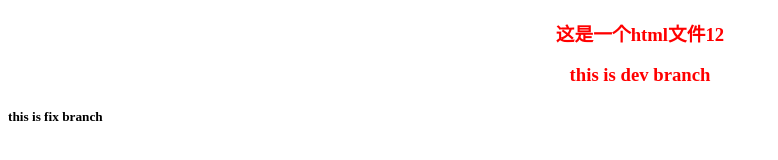
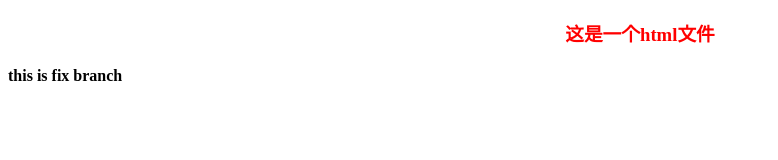
Before and after one commit to zhouTest123/gitDemo, a plain HTML site: page index.html in a window 1280 px wide. Shown: the whole page, without its empty margins (0-778 px from the left). Drawn offline with Linux system fonts and the light colour scheme.

Commit message:
commit index.html fix

```diff
--- a/index.html
+++ b/index.html
@@ -7,8 +7,7 @@
 </head>
 <body>
 
-<h3>这是一个html文件12</h3>
-<h3>this is dev branch</h3>
-<h5>this is fix branch</h5>
+<h3>这是一个html文件</h3>
+<h4>this is fix branch</h4>
 </body>
 </html>
```
